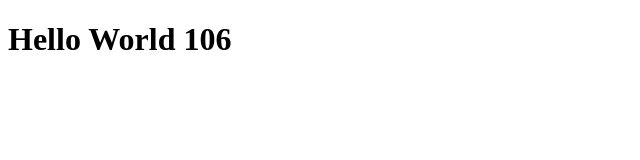
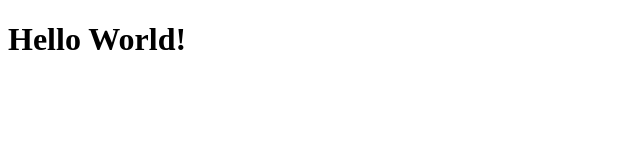
Before and after one commit to TomChau0402/106-Cohort, a plain HTML site: page index.html in a window 1280 px wide. Shown: the whole page, without its empty margins (0-640 px from the left). Drawn offline with Linux system fonts and the light colour scheme.

Commit message:
new title

```diff
--- a/index.html
+++ b/index.html
@@ -6,7 +6,7 @@
     <title>Document</title>
 </head>
 <body>
-    <h1>Hello World 106</h1>
+    <h1>Hello World!</h1>
     <script src="./scripts/app.js"></script>
 </body>
 </html>
```
